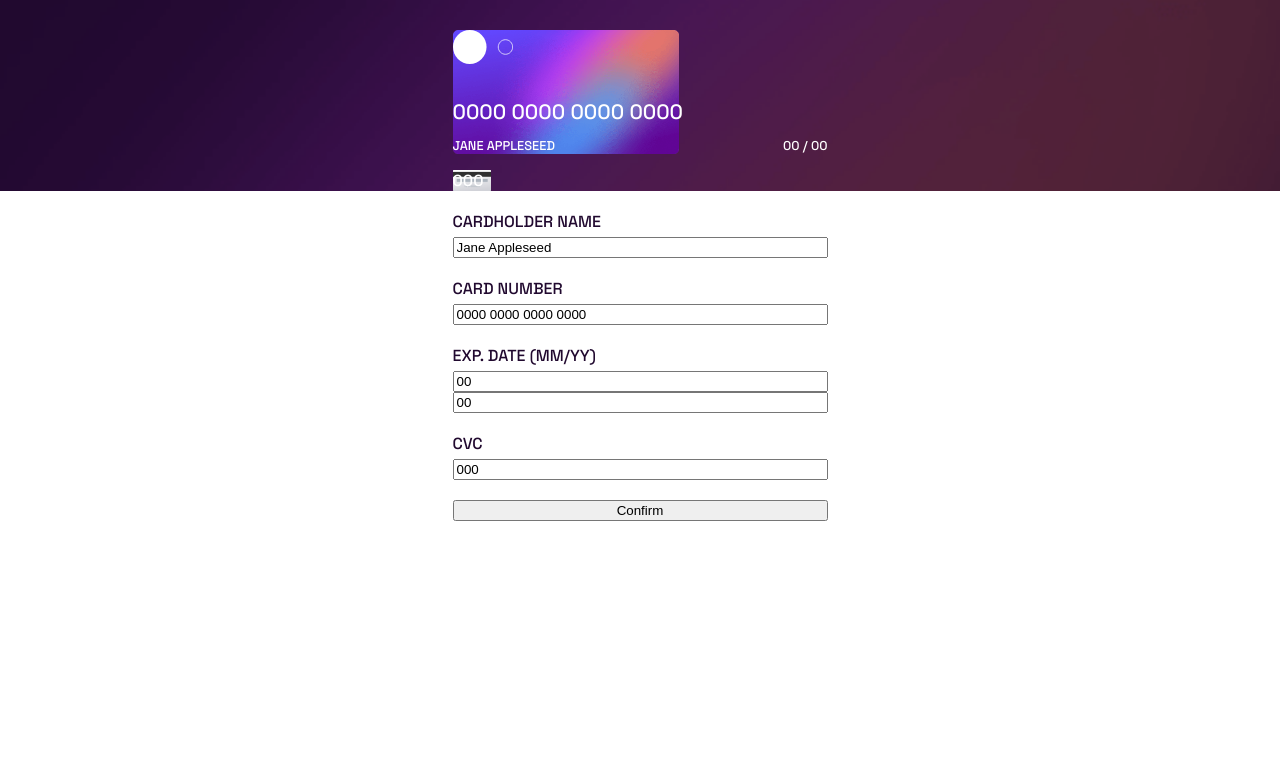
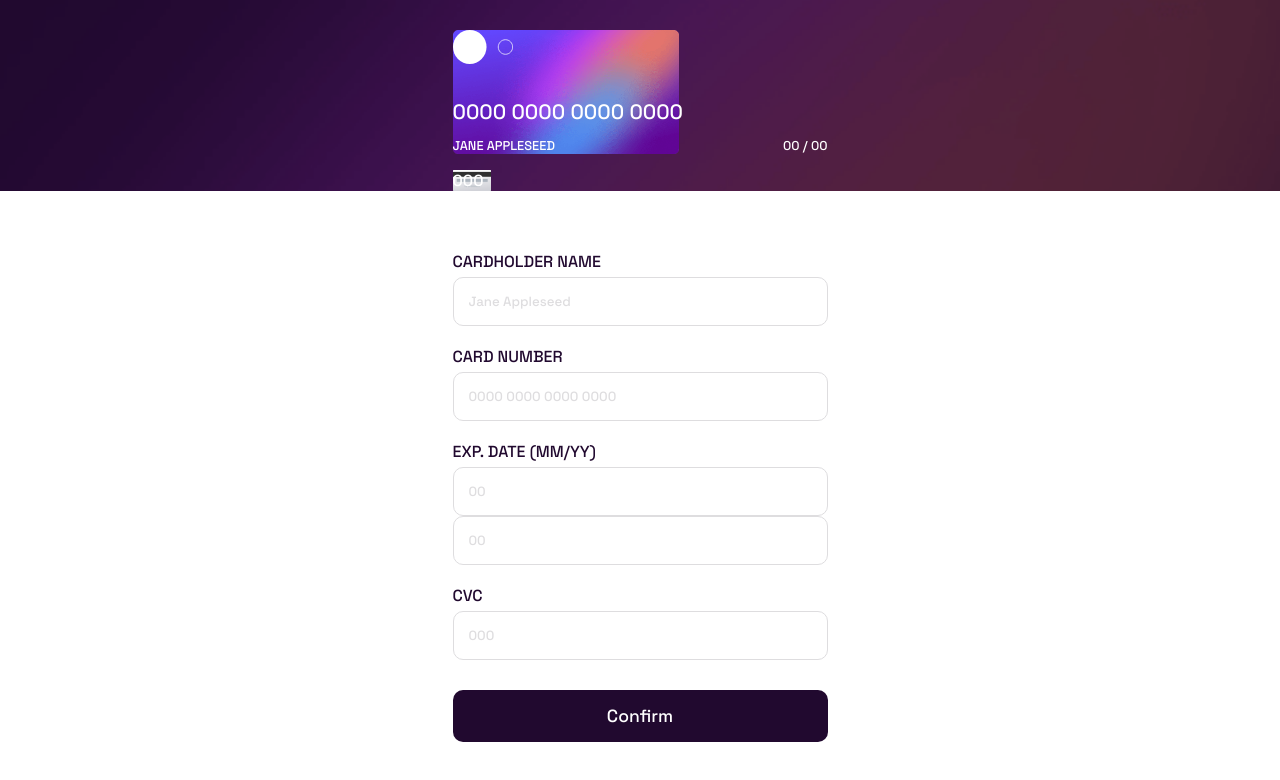
Before and after one commit to emilipothese/interactive-card-vite, a Vue app: page / in a window 1280 px wide. Shown: the top 780 px of the page. Built offline with nearby package versions, Linux system fonts and the light colour scheme.

Commit message:
Form CSS OK

```diff
--- a/src/components/FormCard.vue
+++ b/src/components/FormCard.vue
@@ -38,7 +38,7 @@
     </div>
 
     <div class="form__input">
-      <input type="submit" value="Confirm">
+      <input type="submit" value="Confirm" class="form__input--button">
     </div>
   </main>
  </div>
@@ -102,6 +102,10 @@ header {
   background-repeat: no-repeat;
 }
 
+main {
+  margin-top: 60px;
+}
+
 .form__input{
   display: flex;
   flex-direction: column;
@@ -112,4 +116,21 @@ header {
   text-transform: uppercase;
   margin-bottom: 5px;
 }
+
+.form__input input{
+  border: hsl(270, 3%, 87%) solid 1px;
+  border-radius: 10px;
+  padding: 15px;
+  color: hsl(270, 3%, 87%);
+  font-family: 'Space Grotesk', sans-serif;
+}
+
+.form__input--button{
+  background-color: hsl(278, 68%, 11%);
+  color: white !important;
+  font-size: 1.1rem;
+  font-weight: 500;
+  border: hsl(278, 68%, 11%) !important;
+  margin-top: 10px;
+}
 </style>
```
